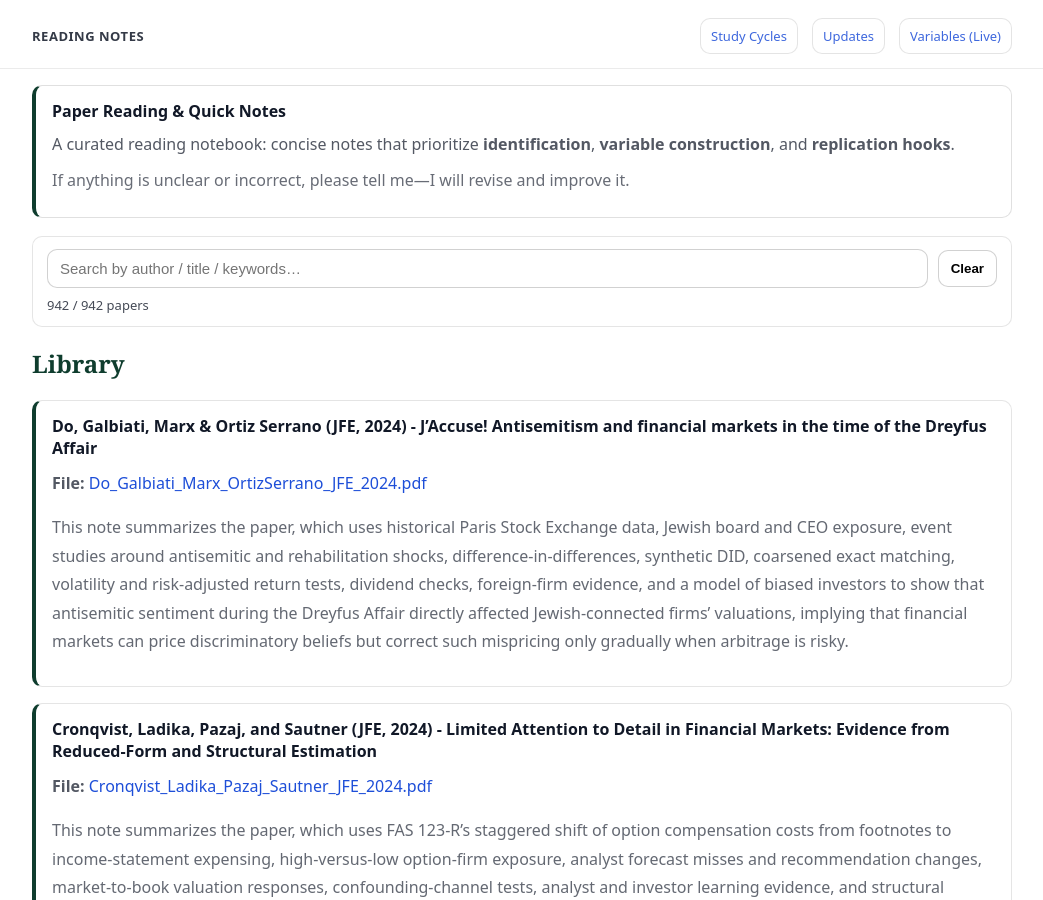
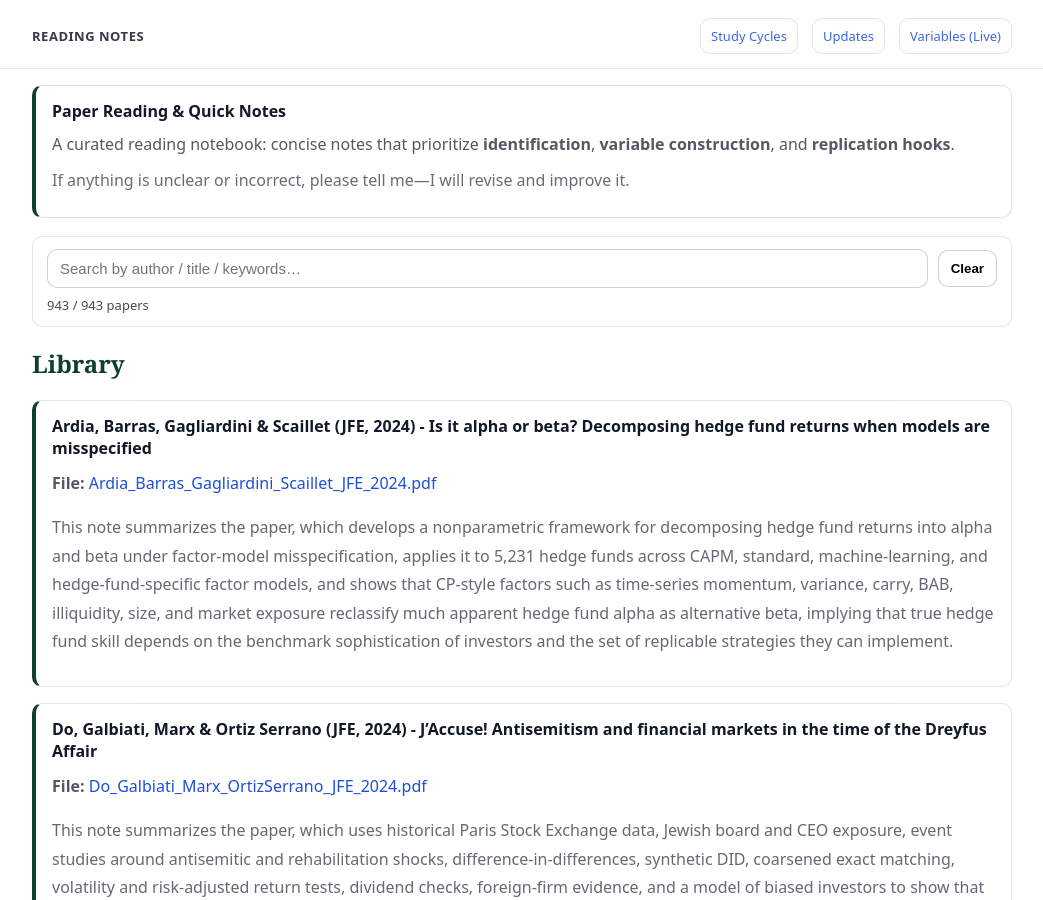
Before and after one commit to yaxinzn/study-archive, a Jekyll site: the page built from reading/index.md, in a window 1280 px wide and 900 px high. Shown: the whole window, without its empty margins (118-1161 px from the left). Built offline with Jekyll 4.4.1, drawn with Linux system fonts in a browser that asks for light colours.

Commit message:
Reading: add/update Ardia_Barras_Gagliardini_Scaillet_JFE_2024.pdf

```diff
--- a/_data/reading.yml
+++ b/_data/reading.yml
@@ -1,3 +1,7 @@
+- title: "Ardia, Barras, Gagliardini & Scaillet (JFE, 2024) - Is it alpha or beta? Decomposing hedge fund returns when models are misspecified"
+  file: "Ardia_Barras_Gagliardini_Scaillet_JFE_2024.pdf"
+  desc: "This note summarizes the paper, which develops a nonparametric framework for decomposing hedge fund returns into alpha and beta under factor-model misspecification, applies it to 5,231 hedge funds across CAPM, standard, machine-learning, and hedge-fund-specific factor models, and shows that CP-style factors such as time-series momentum, variance, carry, BAB, illiquidity, size, and market exposure reclassify much apparent hedge fund alpha as alternative beta, implying that true hedge fund skill depends on the benchmark sophistication of investors and the set of replicable strategies they can implement."
+
 - title: "Do, Galbiati, Marx & Ortiz Serrano (JFE, 2024) - J’Accuse! Antisemitism and financial markets in the time of the Dreyfus Affair"
   file: "Do_Galbiati_Marx_OrtizSerrano_JFE_2024.pdf"
   desc: "This note summarizes the paper, which uses historical Paris Stock Exchange data, Jewish board and CEO exposure, event studies around antisemitic and rehabilitation shocks, difference-in-differences, synthetic DID, coarsened exact matching, volatility and risk-adjusted return tests, dividend checks, foreign-firm evidence, and a model of biased investors to show that antisemitic sentiment during the Dreyfus Affair directly affected Jewish-connected firms’ valuations, implying that financial markets can price discriminatory beliefs but correct such mispricing only gradually when arbitrage is risky."
```
Also changed, not shown: 1 other file.
